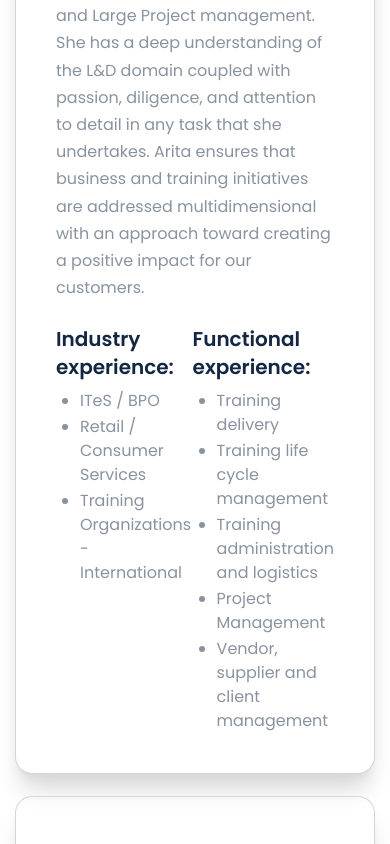
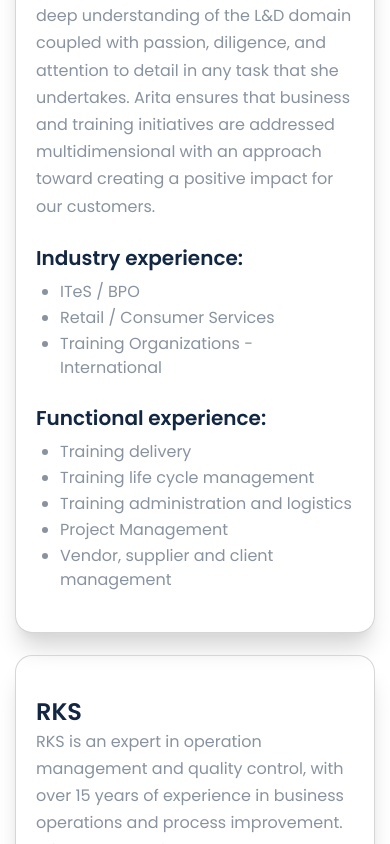
Before and after one commit to Kevin-Tyy/TalentBoost, a Next.js app: page /team in a window 390 px wide. Shown: the part 1156-2000 px from the top of the page. Built offline with nearby package versions, Linux system fonts and the light colour scheme.

Commit message:
update: ui update with design

```diff
--- a/app/team/page.tsx
+++ b/app/team/page.tsx
@@ -35,13 +35,13 @@ export default function page() {
         <div className="max-w-[1620px] mx-auto px-4 md:px-10">
           <div className="space-y-6">
             {teamMembersv2.map((member, index) => (
-              <div key={index} className="shadow-xl shadow-[#d6d6d6] ring-1 ring-[#d6d6d6] p-10 rounded-2xl ">
+              <div key={index} className="shadow-xl shadow-[#d6d6d6] ring-1 ring-[#d6d6d6] px-5 py-10 sm:p-10 rounded-2xl ">
                 <div className="relative flex gap-10">
                   {/* <Image src={member.image} alt="member" width={1000} height={1000} className="rounded-2xl w-[265px] object-cover h-[380px]" /> */}
                   <div className="">
                     <h1 className="text-2xl font-semibold">{member.names}</h1>
                     <p className="text-[#8993A0] text-base leading-[1.7]">{member.description}</p>
-                    <div className="flex mt-6">
+                    <div className="flex flex-col sm:flex-row mt-6 gap-6">
                       {member.industryExperience.length ? (
                         <div className="w-full">
                           <h1 className="text-xl font-semibold">Industry experience:</h1>
@@ -65,13 +65,13 @@ export default function page() {
                       {member.keyStrengthAreas.length ? (
                         <div className="w-full">
                           <h1 className="text-xl font-semibold">Key strength areas:</h1>
-                          <div className="flex ">
+                          <div className="flex flex-col sm:flex-row">
                             <ul className="w-full list-disc translate-x-6 pr-6 mt-2 text-base space-y-0.5 text-[#8993A0]">
                               {member.keyStrengthAreas.slice(0, 5).map((item, index) => (
                                 <li key={index}>{item}</li>
                               ))}
                             </ul>
-                            <ul className="w-full list-disc translate-x-6 pr-6 mt-2 text-base space-y-0.5 text-[#8993A0]">
+                            <ul className="w-full list-disc translate-x-6 pr-6 mt-0.5 sm:mt-2 text-base space-y-0.5 text-[#8993A0]">
                               {member.keyStrengthAreas.slice(5).map((item, index) => (
                                 <li key={index}>{item}</li>
                               ))}
```
